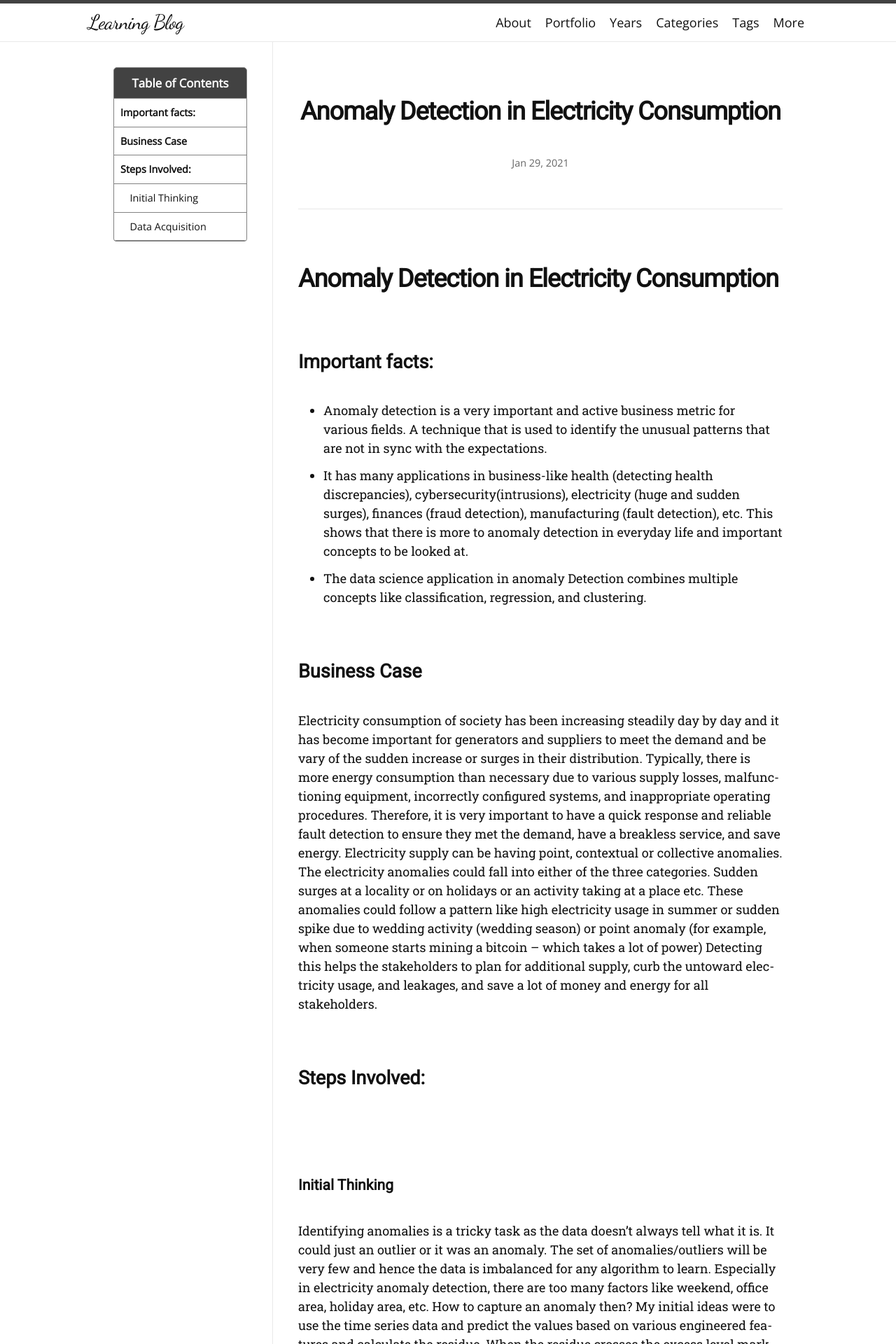
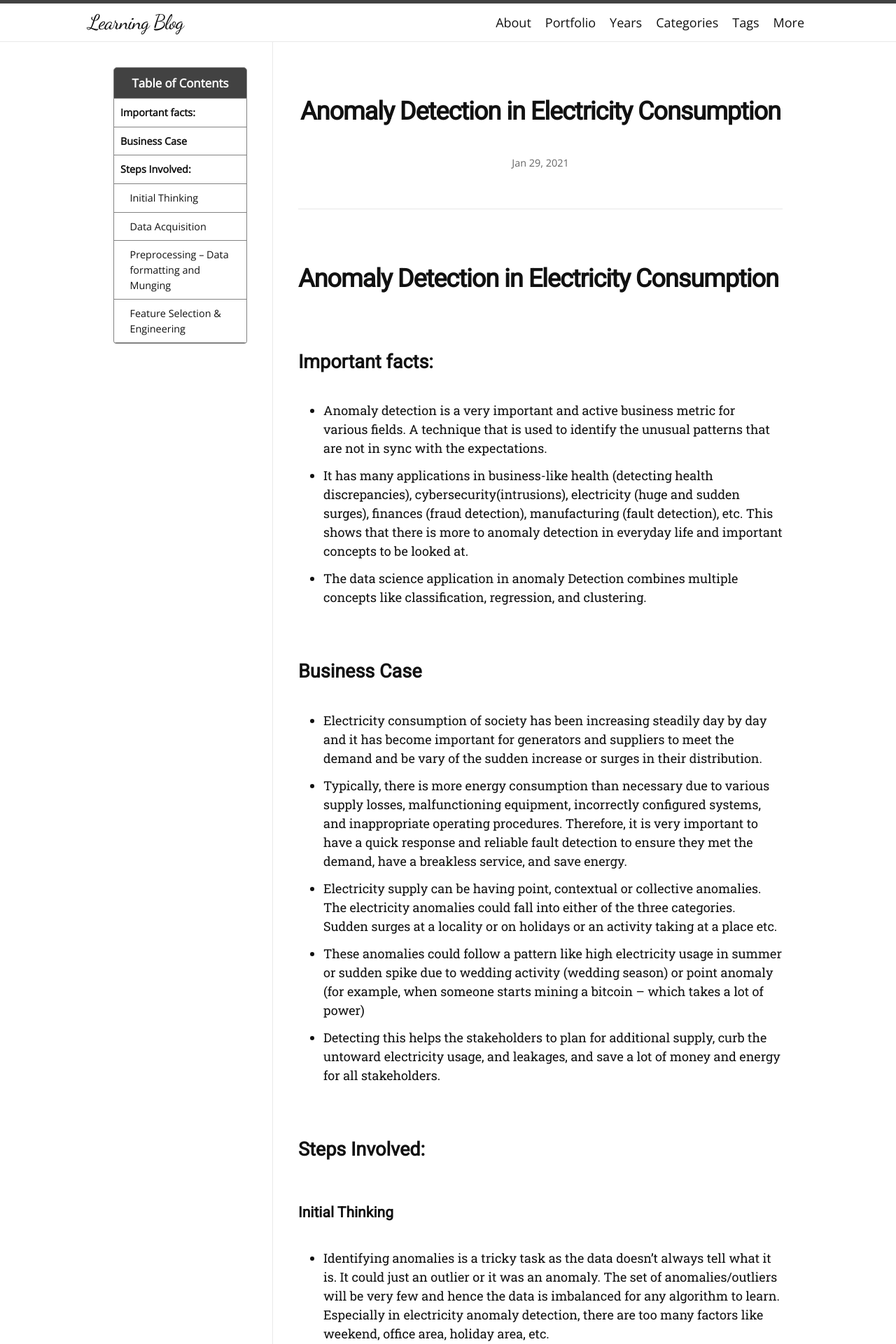
Before and after one commit to srujanreddyj/blog, a Jekyll site: the page built from _posts/2021-01-29-anomaly.md, in a window 1280 px wide. Shown: the top 1920 px of the page at 70% size. Built offline with Jekyll 4.4.1, drawn with Linux system fonts in a browser that asks for light colours; nearby versions of some CDN libraries; some web fonts are replaced; some of the changed text lies outside the part shown.

Commit message:
Update 2021-01-29-anomaly.md

```diff
--- a/_posts/2021-01-29-anomaly.md
+++ b/_posts/2021-01-29-anomaly.md
@@ -16,37 +16,41 @@ tags: [markdown, time-series, anomaly-detection, XGBoost, Isolation-forest, cudf
 
 
 ## Business Case
-Electricity consumption of society has been increasing steadily day by day and it has become important for generators and suppliers to meet the demand and be vary of the sudden increase or surges in their distribution.
-Typically, there is more energy consumption than necessary due to various supply losses, malfunctioning equipment, incorrectly configured systems, and inappropriate operating procedures. Therefore, it is very important to have a quick response and reliable fault detection to ensure they met the demand, have a breakless service, and save energy.
-Electricity supply can be having point, contextual or collective anomalies. The electricity anomalies could fall into either of the three categories. Sudden surges at a locality or on holidays or an activity taking at a place etc.
-These anomalies could follow a pattern like high electricity usage in summer or sudden spike due to wedding activity (wedding season) or point anomaly (for example, when someone starts mining a bitcoin – which takes a lot of power)
-Detecting this helps the stakeholders to plan for additional supply, curb the untoward electricity usage, and leakages, and save a lot of money and energy for all stakeholders.
+* Electricity consumption of society has been increasing steadily day by day and it has become important for generators and suppliers to meet the demand and be vary of the sudden increase or surges in their distribution.
+* Typically, there is more energy consumption than necessary due to various supply losses, malfunctioning equipment, incorrectly configured systems, and inappropriate operating procedures. Therefore, it is very important to have a quick response and reliable fault detection to ensure they met the demand, have a breakless service, and save energy.
+* Electricity supply can be having point, contextual or collective anomalies. The electricity anomalies could fall into either of the three categories. Sudden surges at a locality or on holidays or an activity taking at a place etc.
+* These anomalies could follow a pattern like high electricity usage in summer or sudden spike due to wedding activity (wedding season) or point anomaly (for example, when someone starts mining a bitcoin – which takes a lot of power)
+* Detecting this helps the stakeholders to plan for additional supply, curb the untoward electricity usage, and leakages, and save a lot of money and energy for all stakeholders.
 
 ## Steps Involved:
-<p>&nbsp;</p>
+
+
 ### Initial Thinking
-Identifying anomalies is a tricky task as the data doesn’t always tell what it is. It could just an outlier or it was an anomaly. The set of anomalies/outliers will be very few and hence the data is imbalanced for any algorithm to learn. Especially in electricity anomaly detection, there are too many factors like weekend, office area, holiday area, etc.
-How to capture an anomaly then? My initial ideas were to use the time series data and predict the values based on various engineered features and calculate the residue. When the residue crosses the excess level mark that as an anomaly. This level can be decided based on various factors like a combination of time of duration, temperature, day of activity, etc. Then compare all the residues and mark the residues with exceeding level as anomalies. But before this, I have to remove all the outliers captured in the data.
-Another idea that popped at me was finding the nearest neighbors and predict the values based on various features. Once the value predicted for a day based on nearest neighbors is different than the usual mark them unusual and consider the other factors to whether mark them as anomalies or not. Using KNN will help here. But defining the number of nearest neighbors and the relationship between some neighbors might become difficult in the starting as there could too many correlations.
-An important point to remember: Outliers are observations that are distant from the mean or location of a distribution. However, they don’t necessarily represent abnormal behavior or behavior generated by a different process. On the other hand, anomalies are data patterns that are generated by different processes.
+* Identifying anomalies is a tricky task as the data doesn’t always tell what it is. It could just an outlier or it was an anomaly. The set of anomalies/outliers will be very few and hence the data is imbalanced for any algorithm to learn. Especially in electricity anomaly detection, there are too many factors like weekend, office area, holiday area, etc.
+* How to capture an anomaly then? My initial ideas were to use the time series data and predict the values based on various engineered features and calculate the residue. When the residue crosses the excess level mark that as an anomaly. This level can be decided based on various factors like a combination of time of duration, temperature, day of activity, etc. Then compare all the residues and mark the residues with exceeding level as anomalies. But before this, I have to remove all the outliers captured in the data.
+* Another idea that popped at me was finding the nearest neighbors and predict the values based on various features. Once the value predicted for a day based on nearest neighbors is different than the usual mark them unusual and consider the other factors to whether mark them as anomalies or not. Using KNN will help here. But defining the number of nearest neighbors and the relationship between some neighbors might become difficult in the starting as there could too many correlations.
+* An important point to remember: Outliers are observations that are distant from the mean or location of a distribution. However, they don’t necessarily represent abnormal behavior or behavior generated by a different process. On the other hand, anomalies are data patterns that are generated by different processes.
 <p>&nbsp;</p>
 
 ### Data Acquisition
-Data was collected from Scheider Electric.
-The data that was provided consisted of 5 CSV files.
-training data with timestamp and values of electric units for respective meter ids.
-Weather data with timestamp, temperature, site ids, and Distance.
-Holidays CSV files consisted of Date, type of holiday, and site ids
-Metadata CSV file consisted of site Id, Meter Id, Meter Description, units, surface, and activity.
-The submission file consisted of the true values of whether it is an anomaly or not.
-Preprocessing – Data formatting and Munging
-The given data is for three sites (Site 38, 234_203, 334_16) and more than 20 meter_ids. The data covers more than 5years of data. The given data also covers various kinds of activities like restaurants, offices, laboratories, general. The meter ids have even more vast distribution across 3 sites covering various electricity usage like elevators, generators, compressed air, etc.
-From exploring the above data, it clear that a lot of data is missing between various data tables. Not all site ids have been mentioned for the respective meter ids.
-The data is skewed towards one site.
-The presence of wrong data in electric Units are present
-Metadata is filled with many unknowns
-Weather data doesn’t contain data for site 234_203
-Feature Selection & Engineering
+* Data was collected from Scheider Electric.
+* The data that was provided consisted of 5 CSV files.
+ * training data with timestamp and values of electric units for respective meter ids.
+ * Weather data with timestamp, temperature, site ids, and Distance.
+ * Holidays CSV files consisted of Date, type of holiday, and site ids
+ * Metadata CSV file consisted of site Id, Meter Id, Meter Description, units, surface, and activity.
+ * The submission file consisted of the true values of whether it is an anomaly or not.
+
+### Preprocessing – Data formatting and Munging
+* The given data is for three sites (Site 38, 234_203, 334_16) and more than 20 meter_ids. The data covers more than 5years of data. The given data also covers various kinds of activities like restaurants, offices, laboratories, general. The meter ids have even more vast distribution across 3 sites covering various electricity usage like elevators, generators, compressed air, etc.
+* From exploring the above data, it clear that a lot of data is missing between various data tables. Not all site ids have been mentioned for the respective meter ids.
+* The data is skewed towards one site.
+* The presence of wrong data in electric Units are present
+* Metadata is filled with many unknowns
+* Weather data doesn’t contain data for site 234_203
+
+
+### Feature Selection & Engineering
 Considering the subject (electric unit values prediction) and the data given, I started wondering what factors lead to electricity consumption for a place or activity. For a house, it could outside temperature, people staying at home on a holiday and for a office outside temperature, full staff, hectic day or long-day etc.
 I started to extract all the features like a year, month, day, hour, sin, and cos values of month & day. Whether it is a working day or not, whether it is a weekend or not, day of the year, night, reset hour, the temperature outside, mean temperature across the day, mean temperature across the month, is it a holiday, etc.
 These are some of the features that occurred to my mind and some based on exploration of the internet.
```
